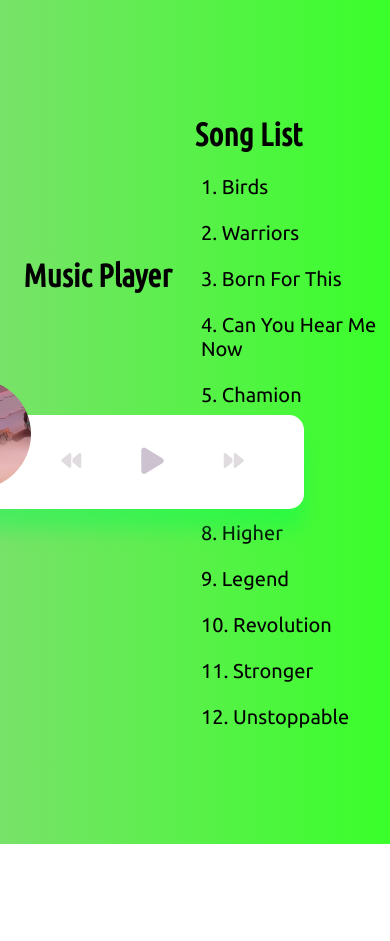
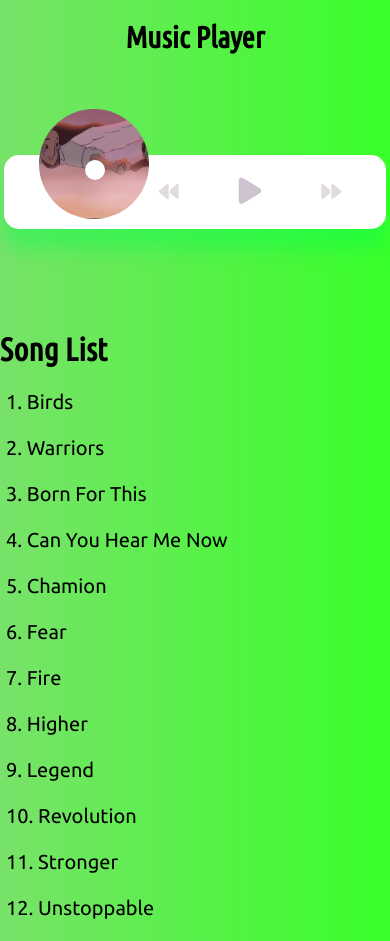
Before and after one commit to Aditya-Sinha-7981/Music-Player, a plain HTML site: page index.html in a window 390 px wide. Before the commit the page ends 844 px from the top, so only its background shows below. Drawn offline with Linux system fonts and the light colour scheme.

Commit message:
Responsive-1

```diff
--- a/style.css
+++ b/style.css
@@ -170,3 +170,41 @@ body{
     color: black;
     transition: .5s;
 }
+
+@media screen and (max-width: 420px){
+    body{
+        flex-direction: column;
+    }
+
+    .music-container-wrapper{
+        font-size: 15px;
+        text-align: center;
+        justify-content: center;
+        align-items: center;
+        /* margin-left: 105px; */
+        width: 100%;
+    }
+
+    .music-container{
+        padding: 10px 15px;
+        margin: 80px 0;
+    }
+
+    .img-container img{
+        left: 20px;
+    }
+
+    .img-container::after{
+        left: 69%;
+        bottom: 55%;
+    }
+
+    .playlist-info-wrapper{
+        width: 100%;
+        align-items: start;
+    }
+
+    .playlist-info{
+
+    }
+}
```
